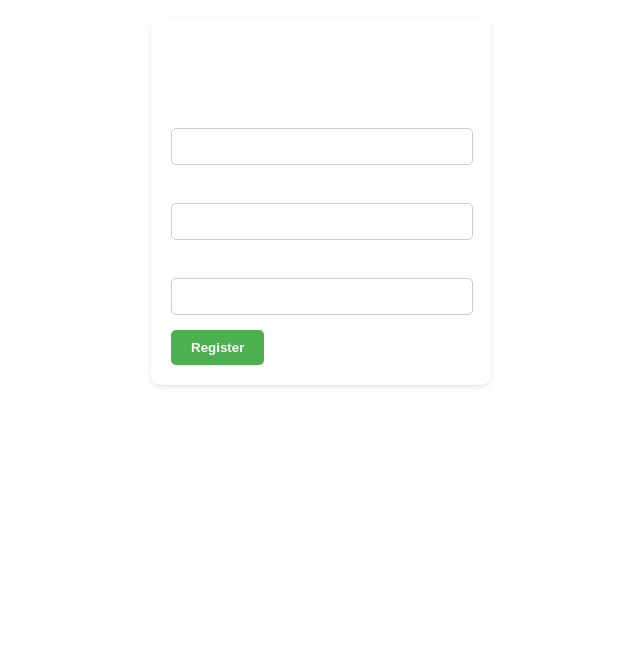
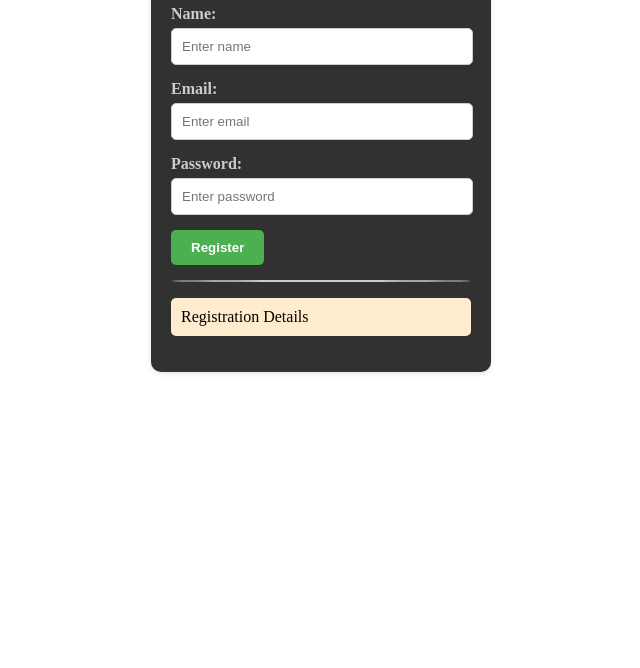
Before and after one commit to kamblesujit/RegistrationForm, a plain HTML site: page index.html in a window 1280 px wide. Shown: the part 132-800 px from the top of the page, without its empty margins (319-959 px from the left). Drawn offline with Linux system fonts and the light colour scheme.

Commit message:
made some changes in index file

```diff
--- a/index.html
+++ b/index.html
@@ -8,23 +8,47 @@
   </head>
   <body>
     <div class="registration-card">
-        <h2>Register</h2>
+      <h2>Registration Form</h2>
       <form id="registrationForm">
         <div class="form-group">
           <label for="name">Name:</label>
-            <input type="text" id="name" name="name" required>
+          <input
+            type="text"
+            id="name"
+            name="name"
+            required
+            placeholder="Enter name"
+          />
         </div>
         <div class="form-group">
           <label for="email">Email:</label>
-            <input type="email" id="email" name="email" required>
+          <input
+            type="email"
+            id="email"
+            name="email"
+            required
+            placeholder="Enter email"
+          />
         </div>
         <div class="form-group">
           <label for="password">Password:</label>
-            <input type="password" id="password" name="password" required>
+          <input
+            type="password"
+            id="password"
+            name="password"
+            required
+            placeholder="Enter password"
+          />
         </div>
         <button type="submit">Register</button>
       </form>
+
+      <div class="hr_line"></div>
+
+      <p class="r_details">Registration Details</p>
+      <div id="userDataDisplay"></div>
     </div>
+
     <script src="app.js"></script>
   </body>
 </html>
--- a/style.css
+++ b/style.css
@@ -1,40 +1,4 @@
 .registration-card {
-<<<<<<< HEAD
-    background-color: #414141;
-    color: #fff;
-    border-radius: 10px;
-    box-shadow: 0 2px 5px rgba(0, 0, 0, 0.1);
-    padding: 20px;
-    width: 300px;
-    margin: 150px auto;
-  }
-
-  .form-group {
-    margin-bottom: 15px;
-  }
-
-  label {
-    display: block;
-    font-weight: bold;
-    margin-bottom: 5px;
-  }
-
-  input {
-    width: 280px;
-    padding: 10px;
-    border: 1px solid #ccc;
-    border-radius: 5px;
-  }
-
-  button {
-    background-color: #4CAF50;
-    color: white;
-    padding: 10px 20px;
-    border: none;
-    border-radius: 5px;
-    cursor: pointer;
-  }
-=======
   color: #ccc;
   background-color: #313131;
   border-radius: 10px;
@@ -85,4 +49,3 @@ button {
   padding: 10px;
   border-radius: 5px;
 }
->>>>>>> 60cac5cea2a8dd7a6555212505c47fab1747123e
```
Lines whose indentation alone changed are shown as unchanged.
